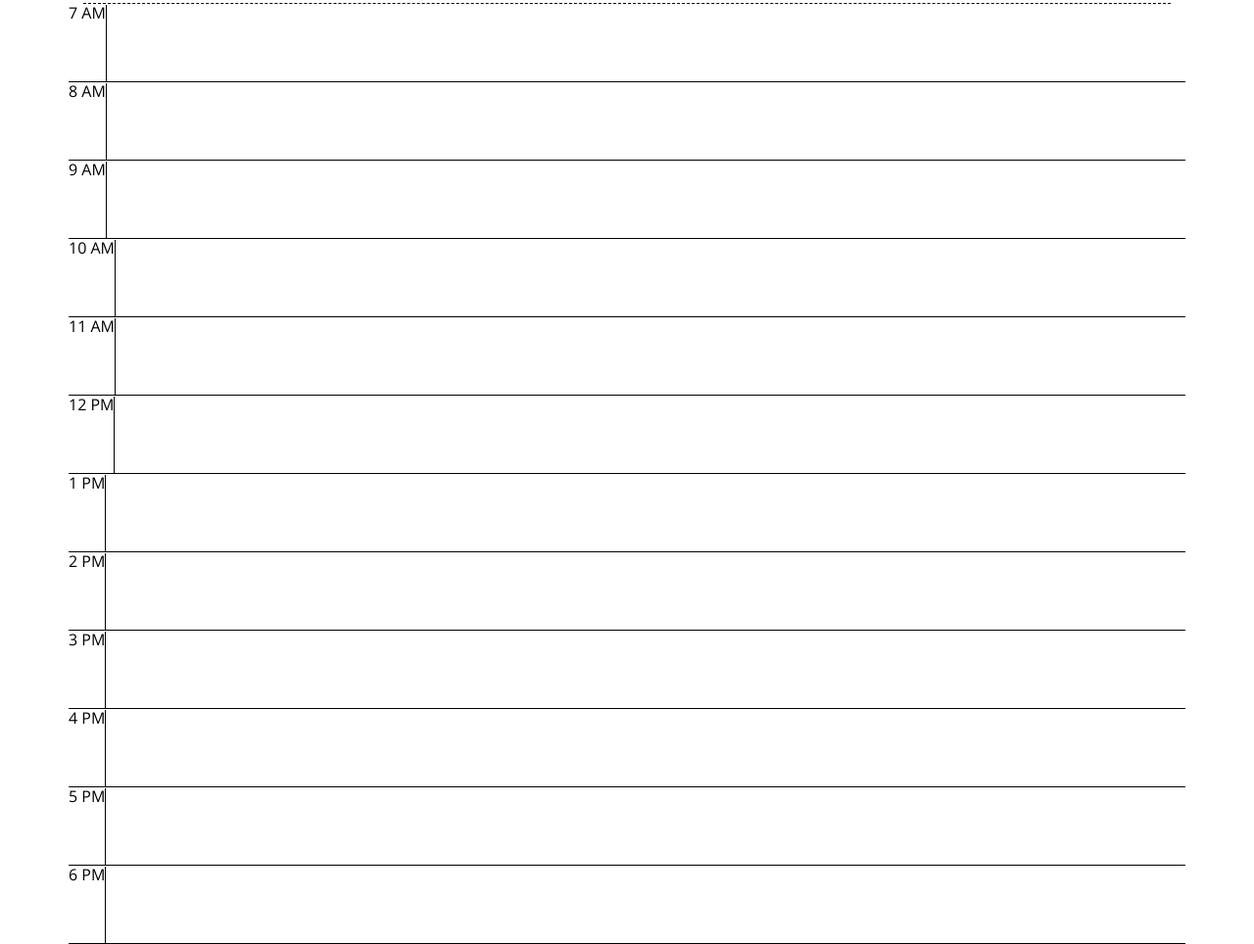
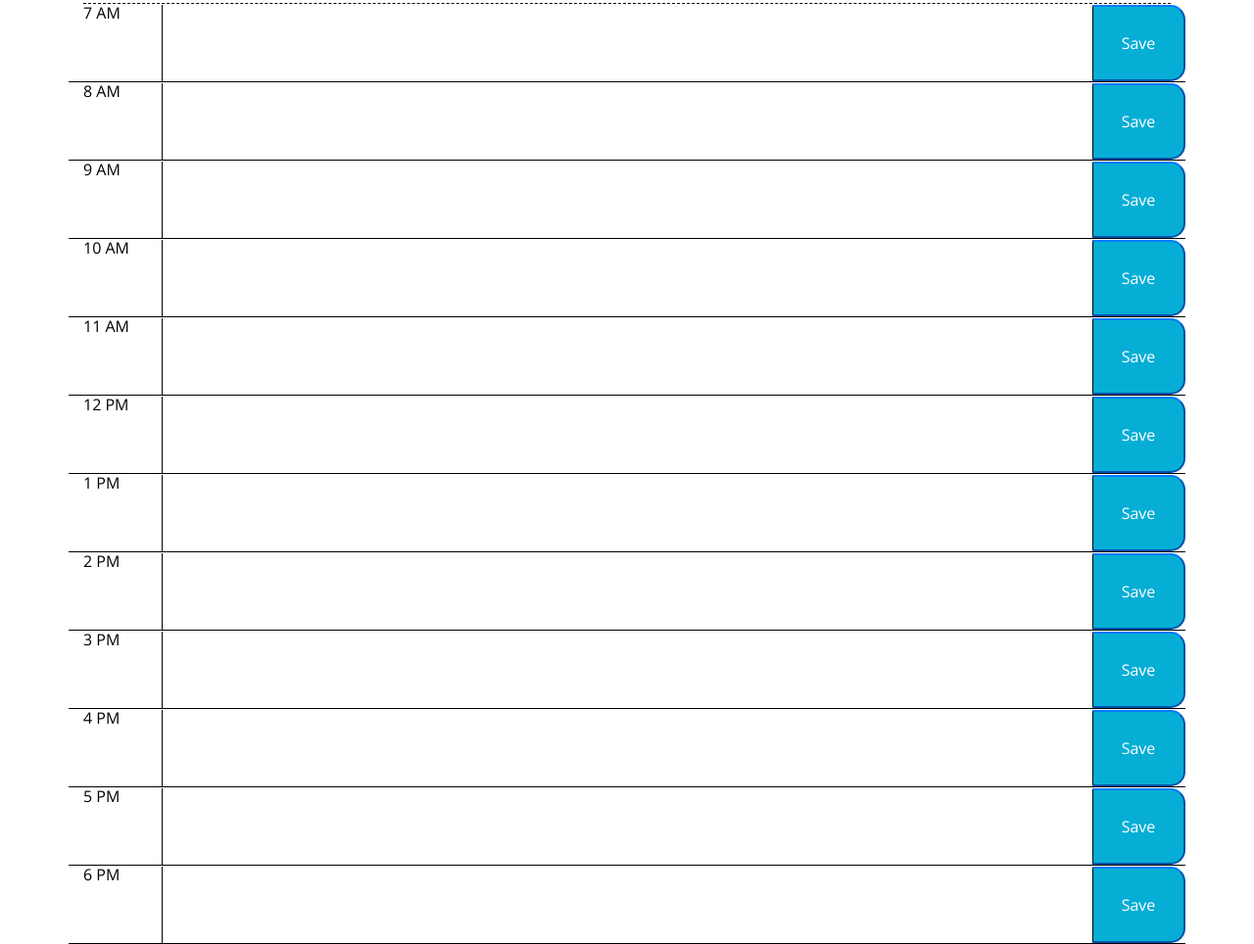
Before and after one commit to Pmarti53/workday-scheduler, a plain HTML site: page Develop/index.html in a window 1280 px wide. Shown: the part 333-1297 px from the top of the page at 98% size. Drawn offline with nearby package versions, Linux system fonts and the light colour scheme.

Commit message:
setting up time function

```diff
--- a/Develop/index.html
+++ b/Develop/index.html
@@ -15,7 +15,7 @@
   <link rel="stylesheet" href="https://use.fontawesome.com/releases/v5.8.1/css/all.css"
     integrity="sha384-50oBUHEmvpQ+1lW4y57PTFmhCaXp0ML5d60M1M7uH2+nqUivzIebhndOJK28anvf" crossorigin="anonymous" />
   <link href="https://fonts.googleapis.com/css?family=Open+Sans&display=swap" rel="stylesheet" />
-  <link rel="stylesheet" href="style.css"/>
+  <link rel="stylesheet" href="style.css" />
   <title>Work Day Scheduler</title>
 </head>
 
@@ -28,18 +28,67 @@
   <div class="container">
     <!-- Timeblocks go here -->
     <div class="times">
-      <div class="row row-1">7 AM<textarea></textarea></div>
-      <div class="row row-2">8 AM<textarea></textarea></div>
-      <div class="row row-3">9 AM<textarea></textarea></div>
-      <div class="row row-4">10 AM<textarea></textarea></div>
-      <div class="row row-5">11 AM<textarea></textarea></div>
-      <div class="row row-6">12 PM<textarea></textarea></div>
-      <div class="row row-7">1 PM<textarea></textarea></div>
-      <div class="row row-8">2 PM<textarea></textarea></div>
-      <div class="row row-9">3 PM<textarea></textarea></div>
-      <div class="row row-10">4 PM<textarea></textarea></div>
-      <div class="row row-11">5 PM<textarea></textarea></div>
-      <div class="row row-12">6 PM<textarea></textarea></div>
+      <div class="row row-1">
+        <div class="col-sm-1">7 AM</div><textarea class="col-sm-10"></textarea>
+        <button type="button" class="saveBtn btn-primary col-sm-1">Save</button>
+      </div>
+
+      <div class="row row-2">
+        <div class="col-sm-1">8 AM</div><textarea class="col-sm-10"></textarea>
+        <button type="button" class="saveBtn btn-primary col-sm-1">Save</button>
+      </div>
+
+      <div class="row row-3">
+        <div class="col-sm-1">9 AM</div><textarea class="col-sm-10"></textarea>
+        <button type="button" class="saveBtn btn-primary col-sm-1">Save</button>
+      </div>
+
+      <div class="row row-4">
+        <div class="col-sm-1">10 AM</div><textarea class="col-sm-10"></textarea>
+        <button type="button" class="saveBtn btn-primary col-sm-1">Save</button>
+      </div>
+
+      <div class="row row-5">
+        <div class="col-sm-1">11 AM</div><textarea class="col-sm-10"></textarea>
+        <button type="button" class="saveBtn btn-primary col-sm-1">Save</button>
+      </div>
+
+      <div class="row row-6">
+        <div class="col-sm-1">12 PM</div><textarea class="col-sm-10"></textarea>
+        <button type="button" class="saveBtn btn-primary col-sm-1">Save</button>
+      </div>
+
+      <div class="row row-7">
+        <div class="col-sm-1">1 PM</div><textarea class="col-sm-10"></textarea>
+        <button type="button" class="saveBtn btn-primary col-sm-1">Save</button>
+      </div>
+
+      <div class="row row-8">
+        <div class="col-sm-1">2 PM</div><textarea class="col-sm-10"></textarea>
+        <button type="button" class="saveBtn btn-primary col-sm-1">Save</button>
+      </div>
+
+      <div class="row row-9">
+        <div class="col-sm-1">3 PM</div><textarea class="col-sm-10"></textarea>
+        <button type="button" class="saveBtn btn-primary col-sm-1">Save</button>
+      </div>
+
+      <div class="row row-10">
+        <div class="col-sm-1">4 PM</div><textarea class="col-sm-10"></textarea>
+        <button type="button" class="saveBtn btn-primary col-sm-1">Save</button>
+      </div>
+
+      <div class="row row-11">
+        <div class="col-sm-1">5 PM</div><textarea class="col-sm-10"></textarea>
+        <button type="button" class="saveBtn btn-primary col-sm-1">Save</button>
+      </div>
+
+      <div class="row row-12">
+        <div class="col-sm-1">6 PM</div><textarea class="col-sm-10"></textarea>
+        <button type="button" class="saveBtn btn-primary col-sm-1">Save</button>
+      </div>
+
+
     </div>
 
   </div>
--- a/Develop/script.js
+++ b/Develop/script.js
@@ -1,19 +1,27 @@
-var addTask = document.getElementById('row')
+var time = moment().format("LTS");
 
+function Repopulate() {
+    for (i = 7; i < 12; i++) {
+        var storedtext = localStorage.getItem("text-" + i)
+        console.log(storedtext)
+        $("#text-" + i).text(storedtext);
+    }
+}
 
-n = new Date();
-y = n.getFullYear();
-m = n.getMonth() + 1;
-d = n.getDate();
-document.getElementById("currentDay").innerHTML = m + "/" + d + "/" + y;
+function clock() {
+    setInterval(function () {
+        $("#times").html(moment().format('LTS'));
+    }, 1000);
+}
+
 
 $(document).ready(function () {
     $(".row").click(function () {
-        console.log("div was selected");
+        // console.log("div was selected");
     });
 });
 
-jQuery(document).ready(function () {
+$(document).ready(function () {
     $(".row").append('<p><a id=".row-1" href="#"></a></p>');
     $('#myLink').on('click',
         function () {
@@ -21,3 +29,25 @@ jQuery(document).ready(function () {
         }
     );
 });
+
+$(".saveBtn").on("click", function () {
+    var timeClicked = $(this).siblings(".textinput").attr('id');
+    var eventInput = $(this).siblings(".textinput").val();
+    localStorage.setItem(timeClicked, eventInput);
+    console.log(localStorage.getItem('timeClicked'))
+
+});
+
+
+
+
+
+
+
+clock();
+Repopulate();
+n = new Date();
+y = n.getFullYear();
+m = n.getMonth() + 1;
+d = n.getDate();
+document.getElementById("currentDay").innerHTML = m + "/" + d + "/" + y;
--- a/Develop/style.css
+++ b/Develop/style.css
@@ -73,6 +73,6 @@ textarea{
 
 
 .row :hover {
-  background-color: blue;
+  background-color: gray;
   opacity: 75%;
 }
```
